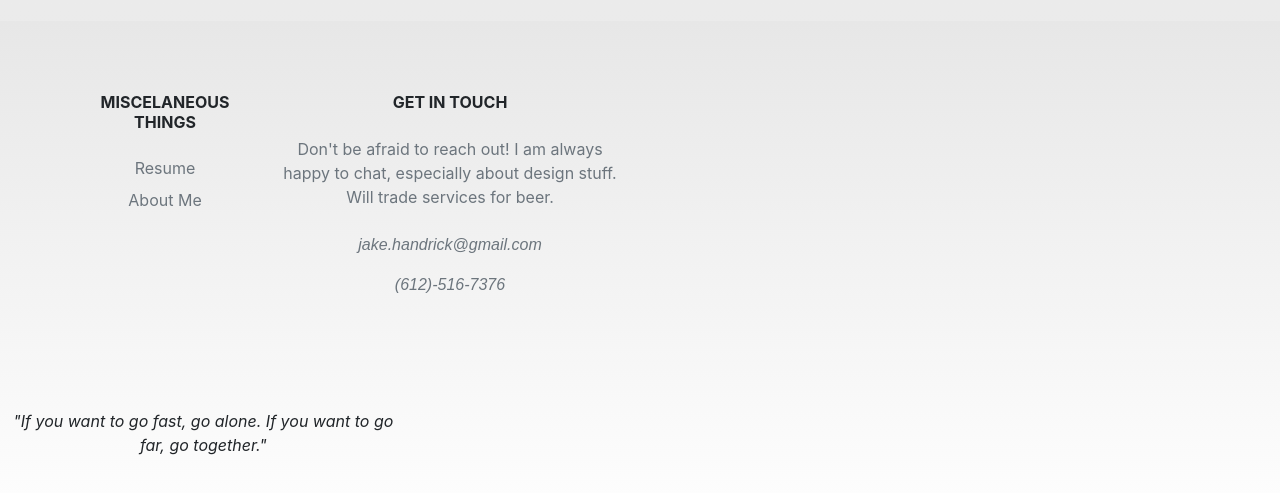
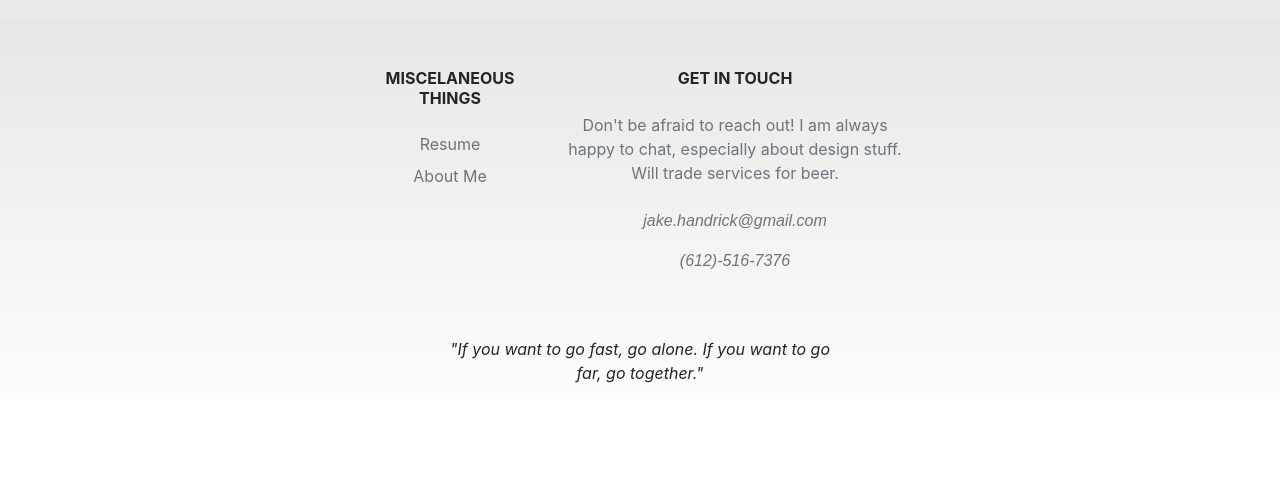
Before and after one commit to j-handrick/github.io, a plain HTML site: page index.html in a window 1280 px wide. Shown: the part 2337-2830 px from the top of the page. After the commit the page ends 2738 px from the top, so only its background shows below. Drawn offline with nearby package versions, Linux system fonts and the light colour scheme.

Commit message:
....centering....

```diff
--- a/index.html
+++ b/index.html
@@ -177,7 +177,7 @@
   <!-- FOOTER -->
   <footer class="bg-white">
     <div class="container py-5">
-      <div class="row py-4">
+      <div class="row justify-content-center">
         <div class="col-lg-2 col-md-6 mb-4 mb-lg-0 text-center">
           <h6 class="text-uppercase font-weight-bold mb-4">Miscelaneous Things</h6>
           <ul class="list-unstyled mb-0">
@@ -194,7 +194,7 @@
         </div>
       </div>
     </div>
-    <div class="row py-4">
+    <div class="row justify-content-center">
       <div class="col-lg-4 col-md-6 mb-4 mb-lg-0 text-center">
         <p class="font-italic" >"If you want to go fast, go alone. If you want to go far, go together."</p>
       </div>
```
